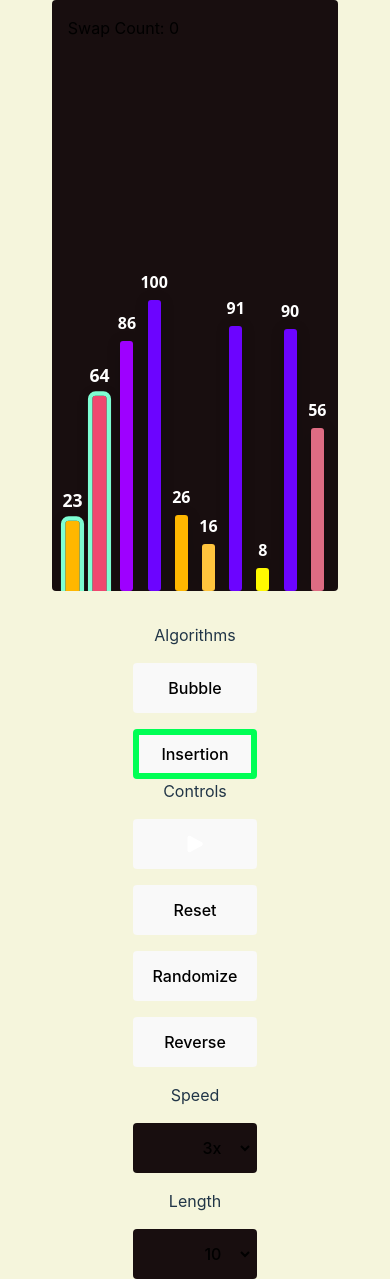
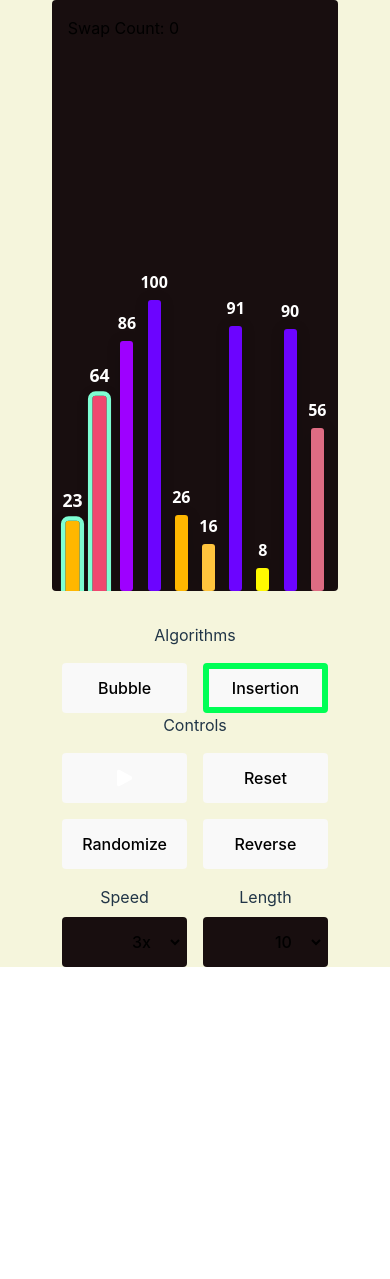
Before and after one commit to Tailsxz/sort-visualizer, a React (Vite) app: page / in a window 390 px wide. After the commit the page ends 967 px from the top, so only its background shows below. Built offline with nearby package versions, Linux system fonts and the light colour scheme.

Commit message:
add: container div/classes/styles for control menu

```diff
--- a/src/App.css
+++ b/src/App.css
@@ -99,3 +99,24 @@ button {
 .active {
   border: 6px solid #00FF55;
 }
+
+@media screen and (max-width: 797px) {
+  .menuItemContainer {
+    display: grid;
+    grid-template-columns: 1fr 1fr;
+    gap: 1rem;
+  }
+
+  .menuItemContainer * {
+    flex-grow: 1;
+  }
+
+  .menuSelectItem {
+    display: grid;
+    gap: 0.5rem;
+  }
+
+  .menuSelectItem select {
+    width: 100%;
+  }
+}
--- a/src/App.jsx
+++ b/src/App.jsx
@@ -323,6 +323,7 @@ function App() {
       <div className="controlsContainer">
         <div className="algs">
           <label>Algorithms</label>
+          <div className="menuItemContainer">
             <button
               className={algorithm == "bubble" ? "active" : ""}
               onClick={() => {
@@ -344,8 +345,10 @@ function App() {
               Insertion
             </button>
           </div>
+        </div>
         <div className="controls" onKeyDown={handleNav}>
           <label>Controls</label>
+          <div className="menuItemContainer">
             <button
               onClick={handlePlayStateChange}
               onKeyDown={(e) => {
@@ -382,6 +385,8 @@ function App() {
             >
               Reset
             </button>
+          </div>
+          <div className="menuItemContainer">
             <button
               onClick={() => {
                 let randomNumbers = generateRandomNumbers(+length);
@@ -411,6 +416,9 @@ function App() {
             >
               Reverse
             </button>
+          </div>
+          <div className="menuItemContainer">
+            <div className="menuSelectItem">
               <label htmlFor="#speed">Speed</label>
               <select
                 name="speed"
@@ -425,6 +433,8 @@ function App() {
                 <option value="2">2x</option>
                 <option value="3">3x</option>
               </select>
+            </div>
+            <div className="menuSelectItem">
               <label htmlFor="#length">Length</label>
               <select
                 name="length"
@@ -440,6 +450,8 @@ function App() {
               </select>
             </div>
           </div>
+        </div>
+      </div>
     </main>
   );
 }
```
Lines whose indentation alone changed are shown as unchanged.
